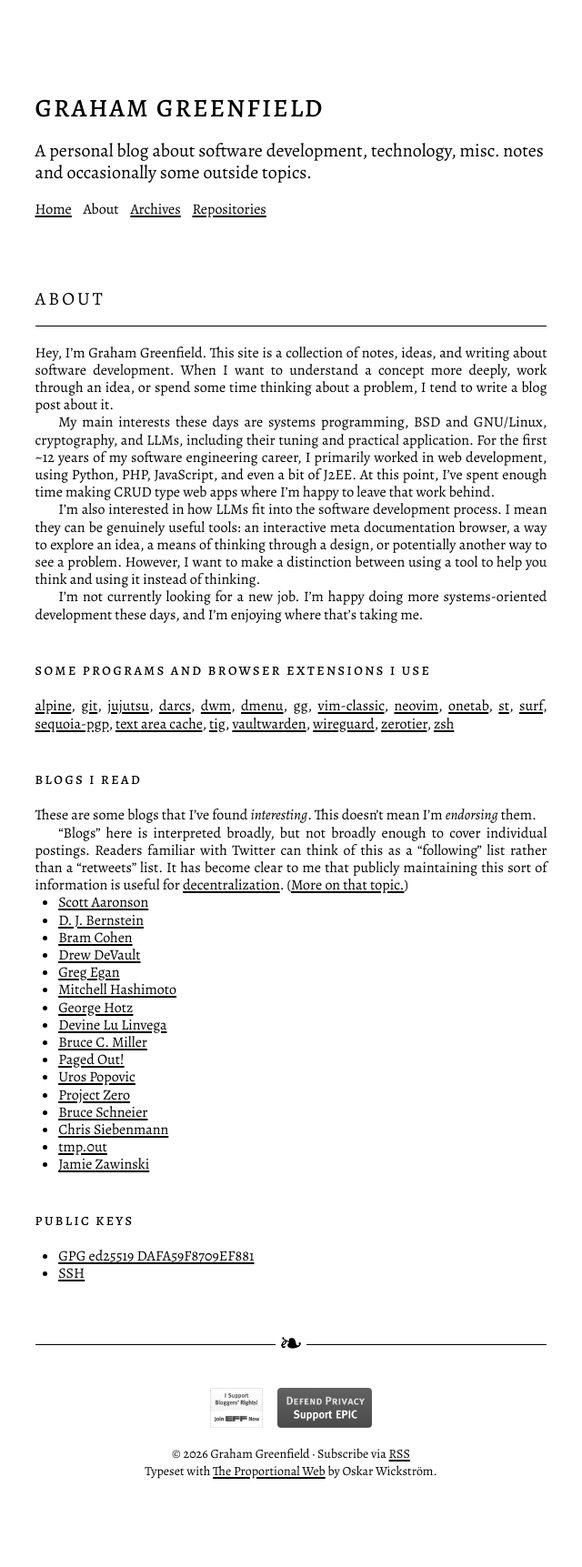
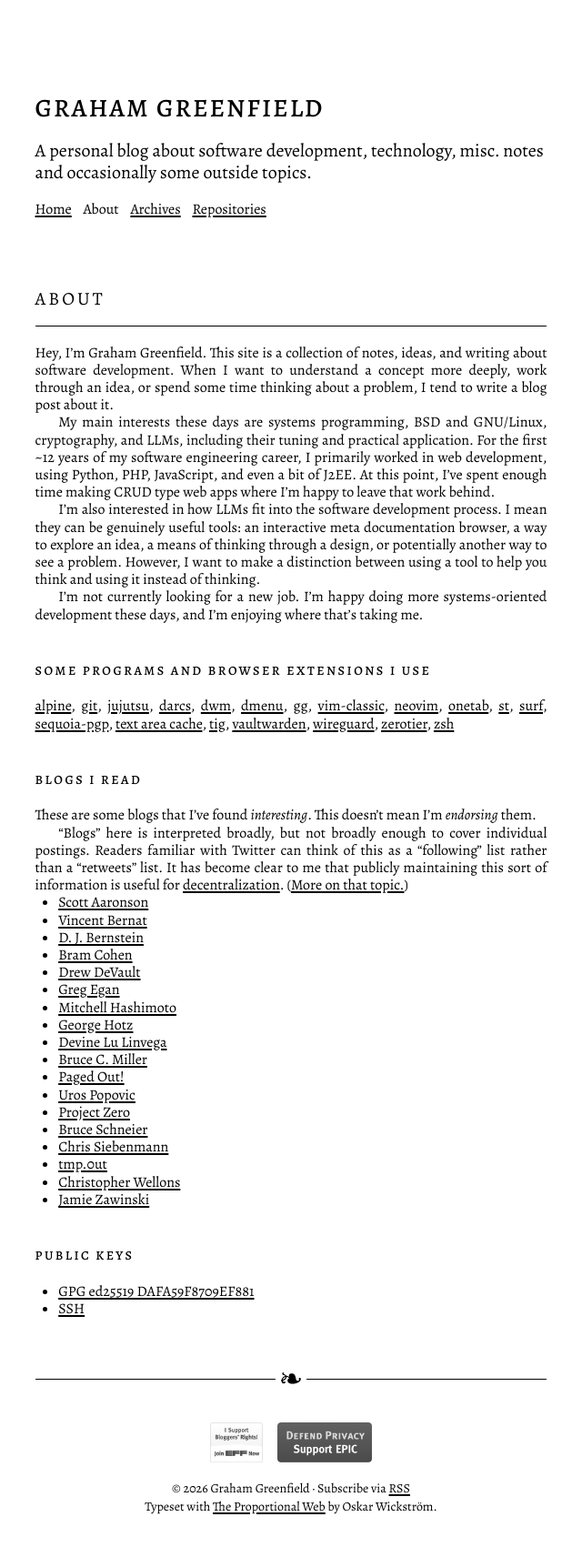
Before and after one commit to gmgreenfield/gmgreenfield.github.io, a Jekyll site: the page built from about.md, in a window 1280 px wide. Shown: the whole page at 91% size, without its empty margins (320-960 px from the left). Built offline with Jekyll 4.4.1, drawn with Linux system fonts in a browser that asks for light colours; before the commit the page ends 1685 px from its top, so only the background shows below that.

Commit message:
Add Vincent Bernat to the blogs list

```diff
--- a/about.md
+++ b/about.md
@@ -41,6 +41,7 @@ These are some blogs that I've found *interesting*. This doesn't mean I'm *endor
 "Blogs" here is interpreted broadly, but not broadly enough to cover individual postings. Readers familiar with Twitter can think of this as a "following" list rather than a "retweets" list. It has become clear to me that publicly maintaining this sort of information is useful for [decentralization](https://ar.al/2020/08/07/what-is-the-small-web/){:target="_blank"}. ([More on that topic.](https://blog.clew.se/posts/secret-web/){:target="_blank"})
 
 - [Scott Aaronson](https://scottaaronson.blog/){:target="_blank"}
+- [Vincent Bernat](https://vincent.bernat.ch/en){:target="_blank"}
 - [D. J. Bernstein](https://blog.cr.yp.to/){:target="_blank"}
 - [Bram Cohen](https://bramcohen.com/){:target="_blank"}
 - [Drew DeVault](https://drewdevault.com/){:target="_blank"}
@@ -55,6 +56,7 @@ These are some blogs that I've found *interesting*. This doesn't mean I'm *endor
 - [Bruce Schneier](https://www.schneier.com/){:target="_blank"}
 - [Chris Siebenmann](https://utcc.utoronto.ca/~cks/space/blog/){:target="_blank"}
 - [tmp.0ut](https://tmpout.sh/){:target="_blank"}
+- [Christopher Wellons](https://nullprogram.com/index/){:target="_blank"}
 - [Jamie Zawinski](https://www.jwz.org/blog/){:target="_blank"}
 
 ## Public Keys
```
